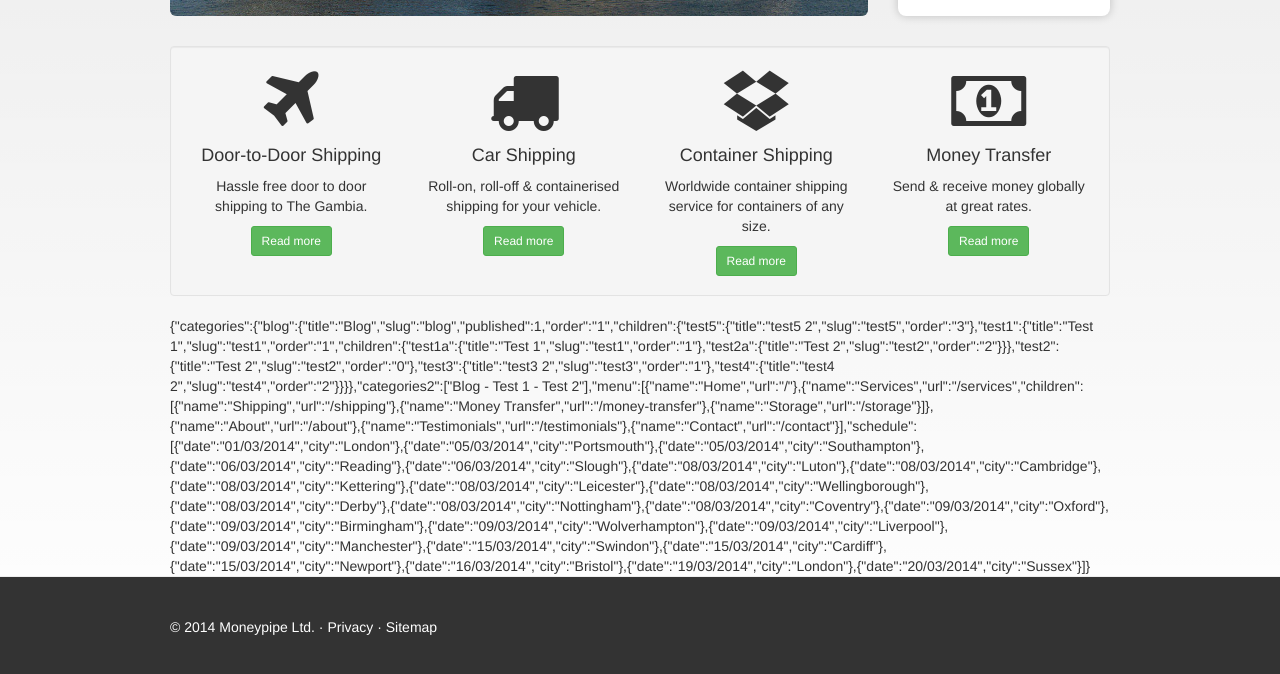
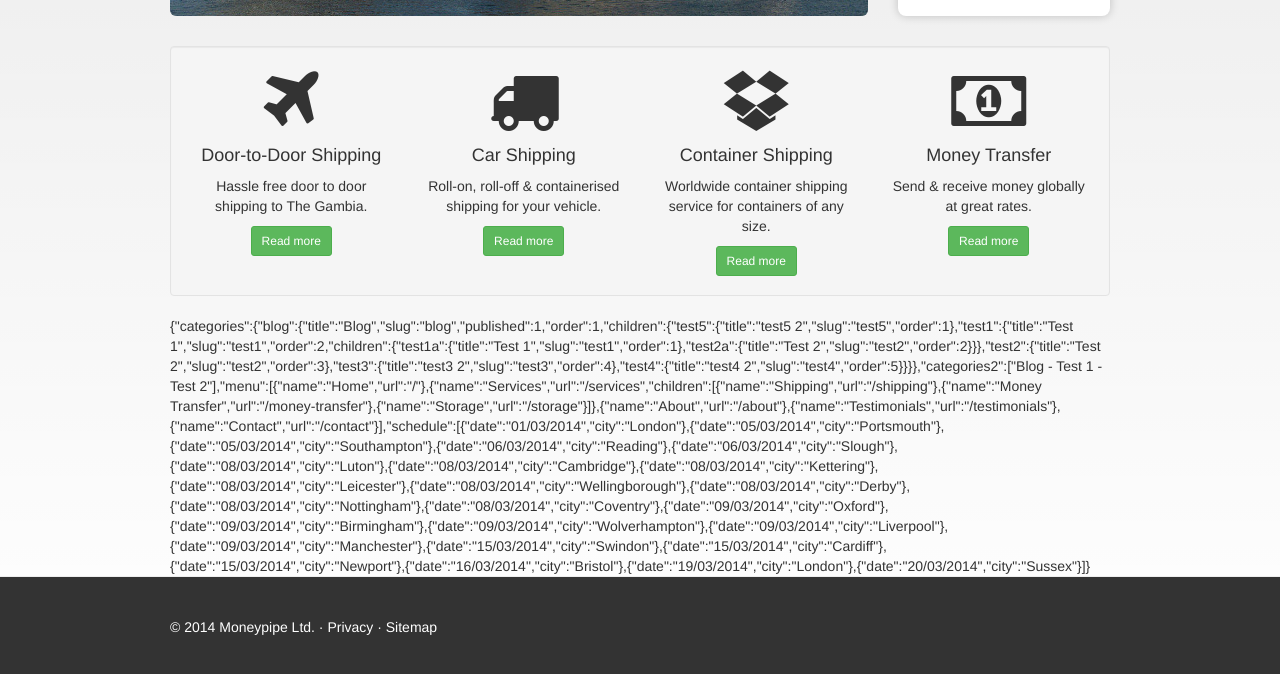
Before and after one commit to abeta/moneypipe, a Jekyll site: the page built from index.html, in a window 1280 px wide, cut to the strip 485-1162 px from the top of the page. Shown: the top 674 px of the strip. Built offline with Jekyll 4.4.1, drawn with Linux system fonts in a browser that asks for light colours; nearby versions of some CDN libraries; some of the changed lines change nothing that is shown.

Commit message:
Update categories.yml

```diff
--- a/_data/categories.yml
+++ b/_data/categories.yml
@@ -2,5 +2,34 @@
     title: Blog
     slug: blog
     published: 1
-    order: '1'
-    children: { test5: { title: 'test5 2', slug: test5, order: '3' }, test1: { title: 'Test 1', slug: test1, order: '1', children: { test1a: { title: 'Test 1', slug: test1, order: '1' }, test2a: { title: 'Test 2', slug: test2, order: '2' } } }, test2: { title: 'Test 2', slug: test2, order: '0' }, test3: { title: 'test3 2', slug: test3, order: '1' }, test4: { title: 'test4 2', slug: test4, order: '2' } }
+    order: 1
+    children:
+        test5:
+            title: 'test5 2'
+            slug: test5
+            order: 1
+        test1:
+            title: 'Test 1'
+            slug: test1
+            order: 2
+            children:
+                test1a:
+                    title: 'Test 1'
+                    slug: test1
+                    order: 1
+                test2a:
+                    title: 'Test 2'
+                    slug: test2
+                    order: 2
+        test2:
+            title: 'Test 2'
+            slug: test2
+            order: 3
+        test3:
+            title: 'test3 2'
+            slug: test3
+            order: 4
+        test4:
+            title: 'test4 2'
+            slug: test4
+            order: 5
```
